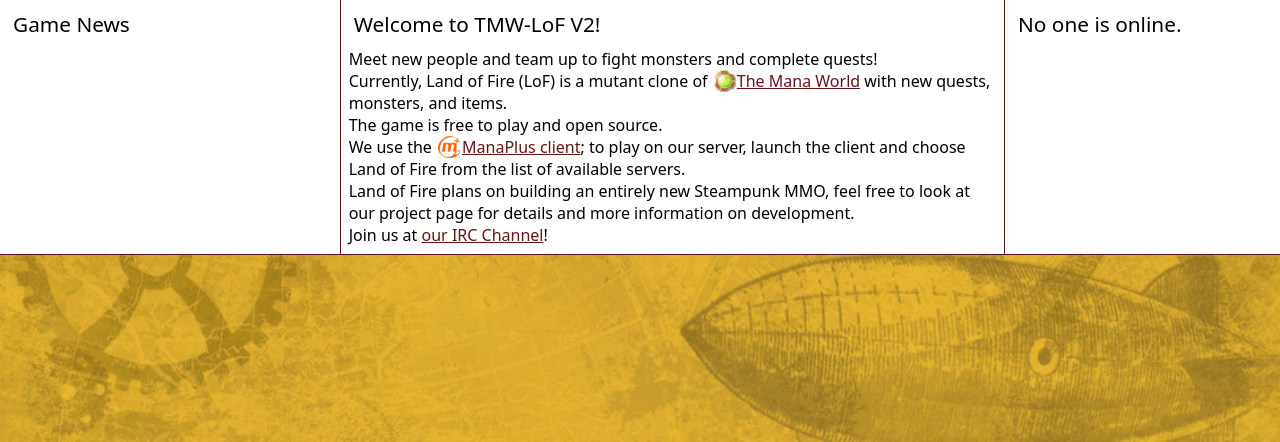
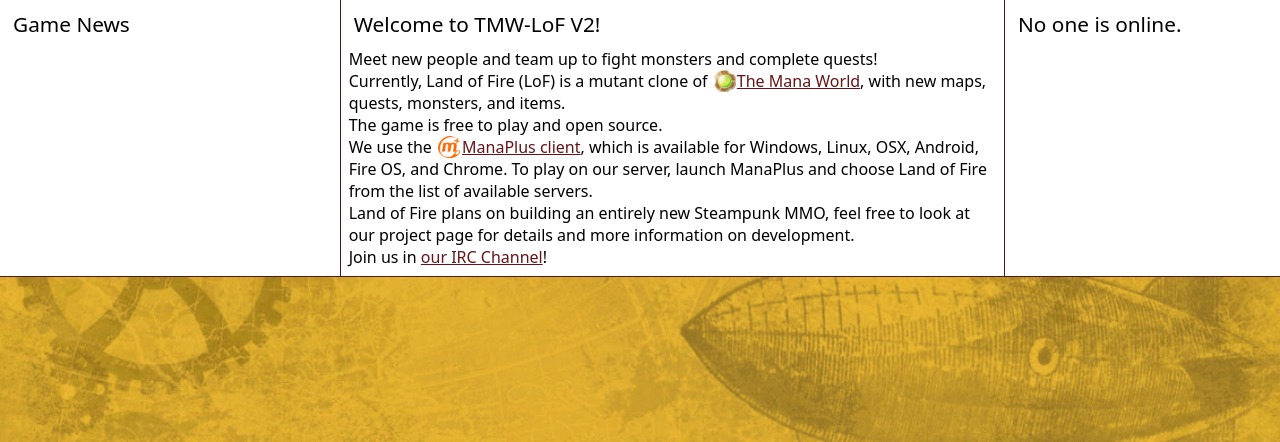
Before and after one commit to landoffire/website-flask-2015, a Flask app: template templates/index.html in a window 1280 px wide. Shown: the part 129-571 px from the top of the page. Run offline with Flask 2, Linux system fonts and the light colour scheme; the template is opened without the code that fills it, so the values that code supplies are empty.

Commit message:
Tweak home page

```diff
--- a/templates/index.html
+++ b/templates/index.html
@@ -2,11 +2,12 @@
 {% block main %}
    <h2>Welcome to TMW-LoF V2!</h2>
    <p>Meet new people and team up to fight monsters and complete quests!</p>
-   <p>Currently, Land of Fire (LoF) is a mutant clone of <a href="http://themanaworld.org/" target=_Blank">The Mana World</a> with new quests, monsters, and items.</p>
+   <p>Currently, Land of Fire (LoF) is a mutant clone of <a href="http://themanaworld.org/" target=_Blank">The Mana World</a>,
+      with new maps, quests, monsters, and items.</p>
    <p>The game is free to play and open source.</p>
-   <p>We use the <a href="http://manaplus.org/" target=_Blank">ManaPlus client</a>;
-      to play on our server, launch the client and choose Land of Fire from the list of available servers.</p>
+   <p>We use the <a href="http://manaplus.org/" target=_Blank">ManaPlus client</a>, which is available for Windows, Linux, OSX, Android, Fire OS, and Chrome.
+      To play on our server, launch ManaPlus and choose Land of Fire from the list of available servers.</p>
    <p>Land of Fire plans on building an entirely new Steampunk MMO,
       feel free to look at our project page for details and more information on development.</p>
-   <p>Join us at <a href="{{ url_for('irc') }}">our IRC Channel</a>!</p>
+   <p>Join us in <a href="{{ url_for('irc') }}">our IRC Channel</a>!</p>
 {% endblock %}
```
